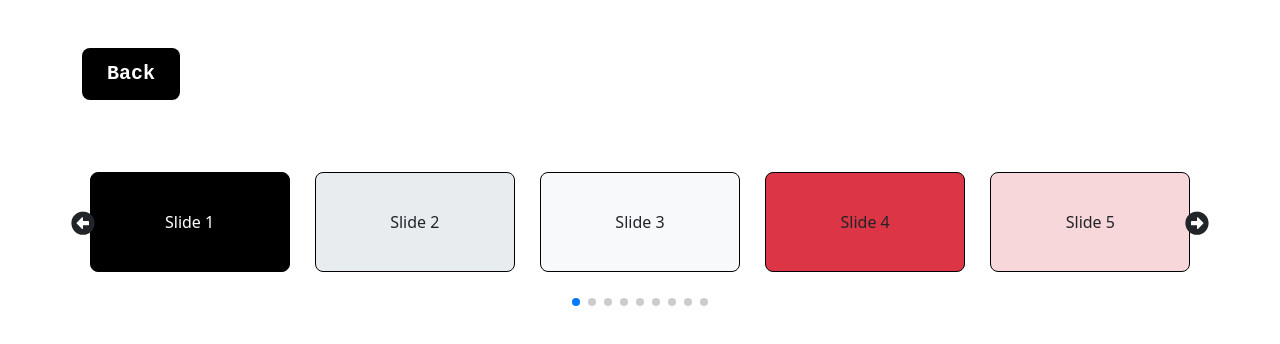
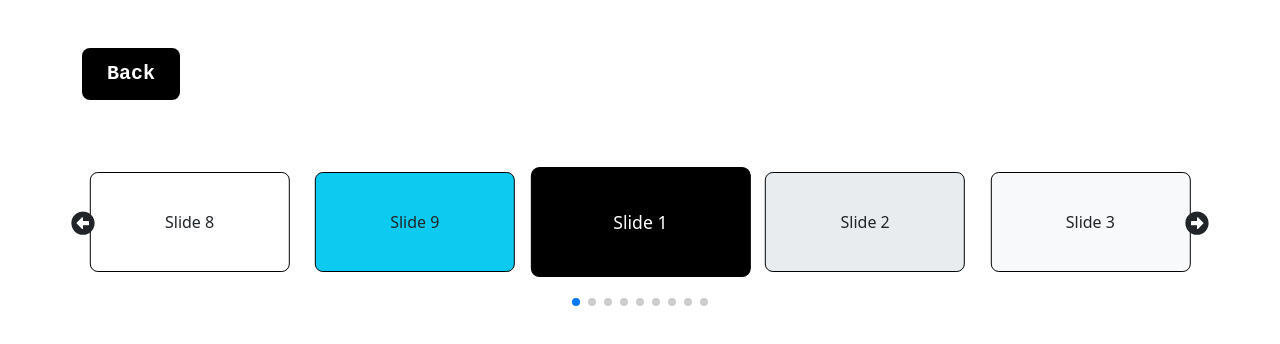
Before and after one commit to anilkumar70820/my-code, a React (Create React App) app: page /swiperslider in a window 1280 px wide. Shown: the top 344 px of the page. Built offline with nearby package versions, Linux system fonts and the light colour scheme.

Commit message:
add html js practice

```diff
--- a/src/App.css
+++ b/src/App.css
@@ -480,6 +480,9 @@ button.active {
   left: -1%;
   transform: translateY(-50%);
 }
+.swiper-slide-active{
+  scale: 1.1;
+}
 /* ========= VIDEO PLAYER ======= */
 .play_pause_btn {
   position: absolute;
--- a/src/components/HomePage.jsx
+++ b/src/components/HomePage.jsx
@@ -95,6 +95,9 @@ const HomePage = () => {
         <Link to="/practiceform">
           <CommonButton linkButton={"Practice Form Validation"} />
         </Link>
+        <a href="https://custom-tabs-daebf.web.app" target="blank">
+          <CommonButton linkButton={"Js Practice Html"} />
+        </a>
       </div>
     </div>
   );
--- a/src/components/sliders/SwiperSlider.jsx
+++ b/src/components/sliders/SwiperSlider.jsx
@@ -50,6 +50,7 @@ const SwiperSlider = () => {
             //   disableOnInteraction: true,
             // }}
             loop={true} // for infinite scroll
+            centeredSlides={true}
             breakpoints={{
               640: {
                 slidesPerView: 2,
```
